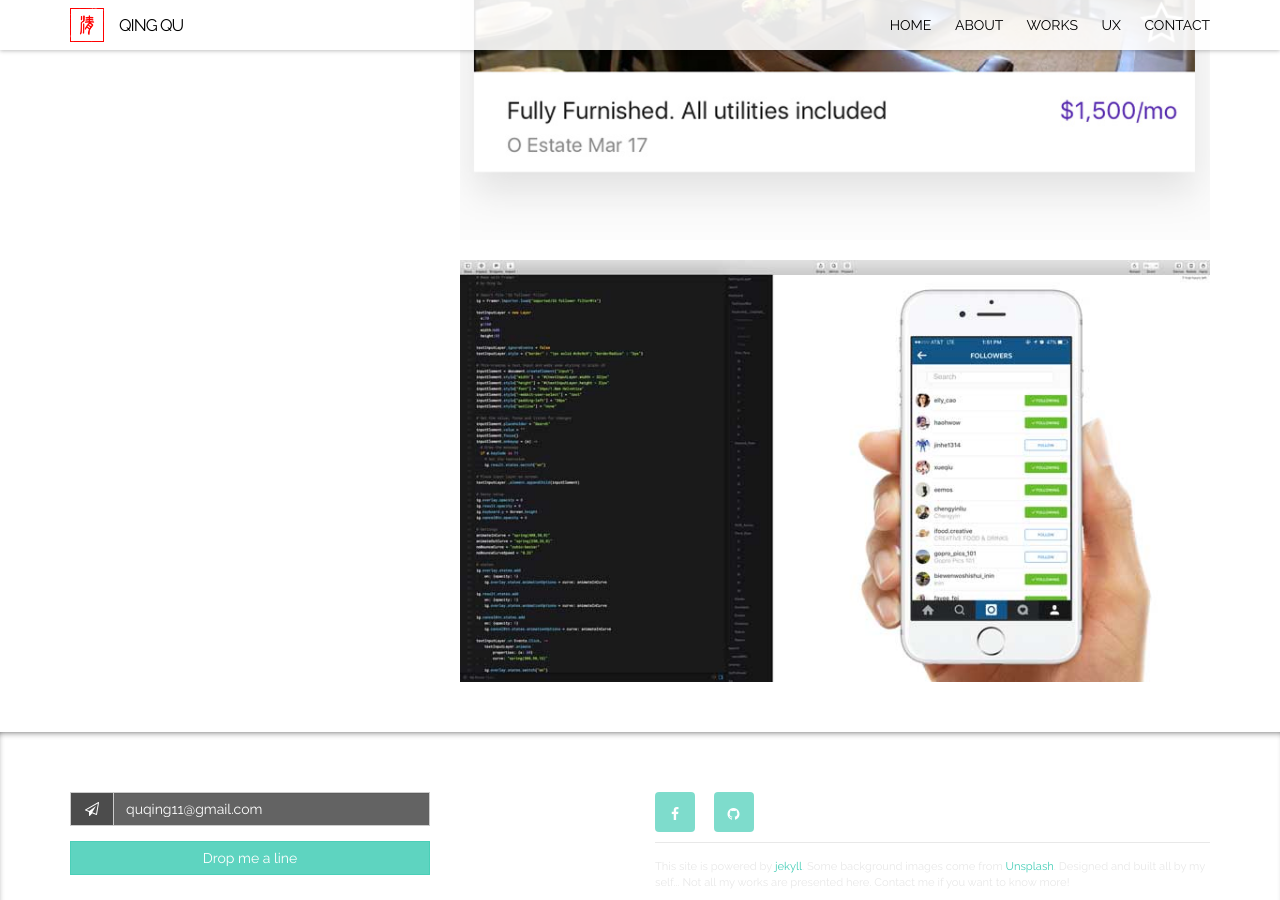
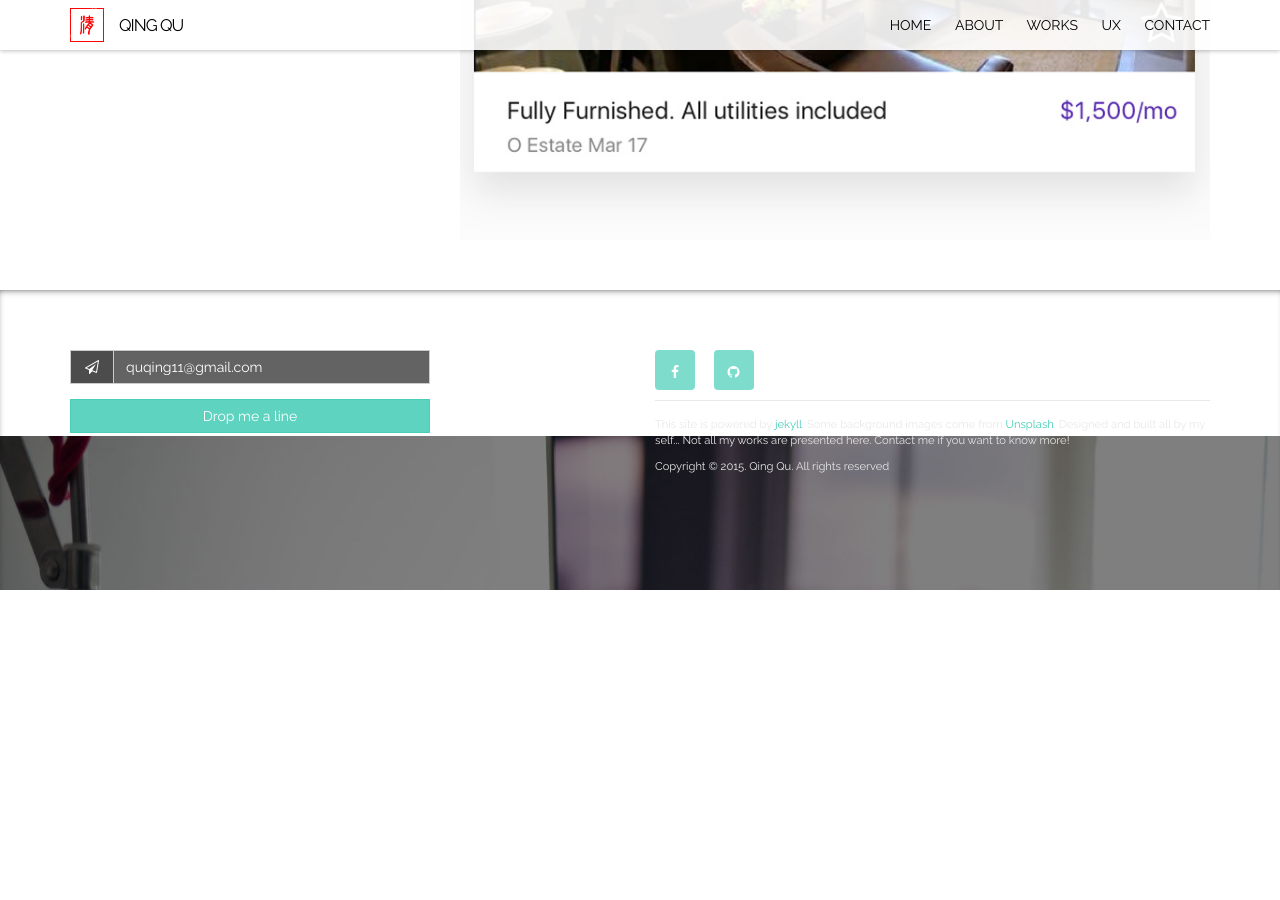
Before and after one commit to qqu/mysite, a Jekyll site: the page built from work/work-10.html, in a window 1280 px wide and 900 px high, scrolled down 1758 px. Built offline with Jekyll 4.4.1, drawn with Linux system fonts in a browser that asks for light colours; nearby versions of some CDN libraries; after the commit the page ends 2348 px from its top, so only the background shows below that.

Commit message:
delete proj-9 img in proj-10

```diff
--- a/work/work-10.html
+++ b/work/work-10.html
@@ -21,7 +21,5 @@ title: Craigslist App Rethought
     <div class="project-imgs col-md-8">
         <img class="img-responsive" src="/assets/img/work/proj-10/proj-10-1.jpg">
         <br>
-        <img class="img-responsive" src="/assets/img/work/proj-9/proj-9-2.png">
-        <br>
     </div>
 </div>
```
